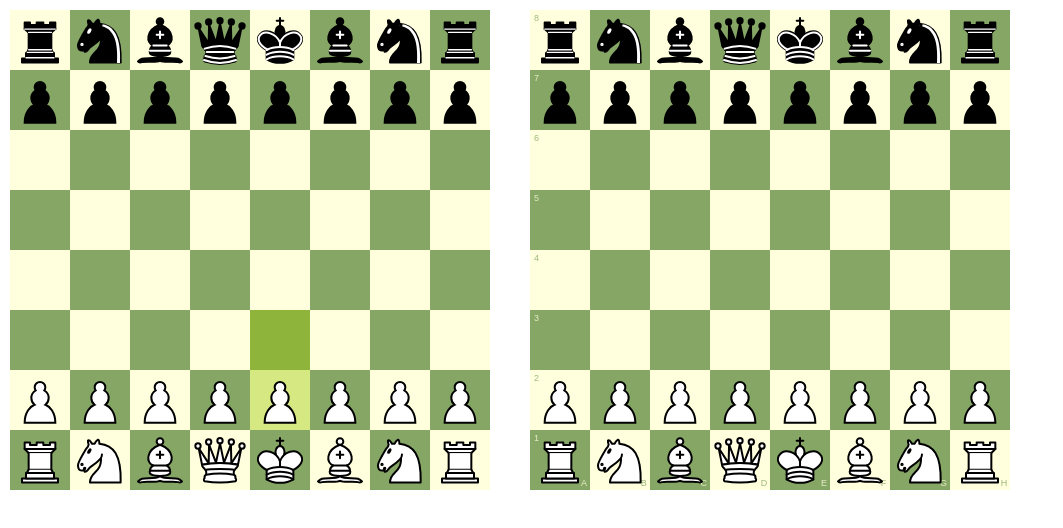
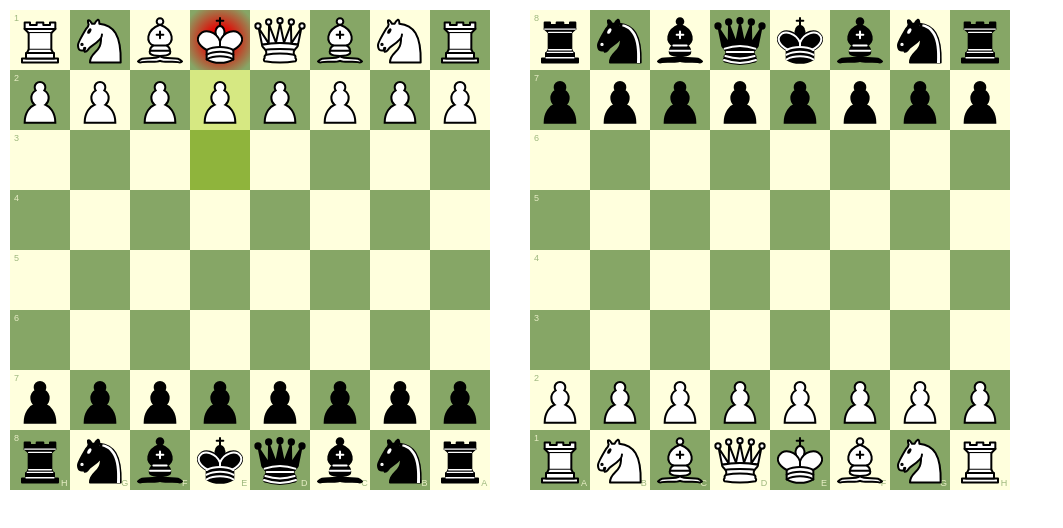
Before and after one commit to ljdr64/ljdr-chessboard, a React (Vite) app: page / in a window 1280 px wide. Shown: the top 528 px of the page, without its empty margins (0-1063 px from the left). Built offline with nearby package versions, Linux system fonts and the light colour scheme.

Commit message:
feat: add functional option and default setting for check

```diff
--- a/src/Components/ChessBoard/index.tsx
+++ b/src/Components/ChessBoard/index.tsx
@@ -7,6 +7,7 @@ import {
   defaultDraggable,
   defaultOrientation,
   defaultTurnColor,
+  defaultCheck,
   defaultLastMove,
   defaultCoordinates,
   defaultAnimation,
@@ -15,6 +16,7 @@ import { getPieceClass } from '../../utils/getPieceClass';
 import { getTranslateCoords } from '../../utils/getTranslateCoords';
 import { coordsToTranslate } from '../../utils/coordsToTranslate';
 import { notationToTranslate } from '../../utils/notationToTranslate';
+import { findPieceOnFEN } from '../../utils/findPieceOnFEN';
 import { animateMove } from '../../utils/animateMove';
 
 import './styles.css';
@@ -36,6 +38,7 @@ const ChessBoard: React.FC<ChessGameProps> = ({
   fen = defaultFEN,
   orientation = defaultOrientation,
   turnColor = defaultTurnColor,
+  check = defaultCheck,
   lastMove = defaultLastMove,
   coordinates = defaultCoordinates,
   squareSize = defaultSquareSize,
@@ -48,6 +51,7 @@ const ChessBoard: React.FC<ChessGameProps> = ({
   const pieceRefs = useRef<{ [key: string]: HTMLDivElement | null }>({});
   const ghostRef = useRef<HTMLDivElement | null>(null);
   const selectRef = useRef<HTMLDivElement | null>(null);
+  const checkRef = useRef<HTMLDivElement | null>(null);
   const lastMoveToRef = useRef<HTMLDivElement | null>(null);
   const lastMoveFromRef = useRef<HTMLDivElement | null>(null);
   const boardRef = useRef<HTMLDivElement | null>(null);
@@ -59,6 +63,18 @@ const ChessBoard: React.FC<ChessGameProps> = ({
     to: notationToTranslate(lastMove, squareSize, orientation)[1],
   });
   const [positionSelect, setPositionSelect] = useState('');
+  const [positionCheck, setPositionCheck] = useState(() => {
+    if (check === 'white' || (check === true && turnColor === 'white')) {
+      return coordsToTranslate(
+        findPieceOnFEN(fen, 'K', orientation, squareSize)
+      );
+    } else if (check === 'black' || (check === true && turnColor === 'black')) {
+      return coordsToTranslate(
+        findPieceOnFEN(fen, 'k', orientation, squareSize)
+      );
+    }
+    return '';
+  });
   const [isSelect, setIsSelect] = useState(false);
   const [isDragging, setIsDragging] = useState(false);
   const [isTouchStarted, setIsTouchStarted] = useState(false);
@@ -181,6 +197,7 @@ const ChessBoard: React.FC<ChessGameProps> = ({
         }
 
         setPositionSelect('');
+        setPositionCheck('');
         setIsSelect((prev) => !prev);
         setPositionLastMove({
           from: lastTranslate,
@@ -412,6 +429,7 @@ const ChessBoard: React.FC<ChessGameProps> = ({
 
             setLastFenPosition((prev) => updateFENForTake(prev, index));
             setPositionSelect('');
+            setPositionCheck('');
             setIsSelect((prev) => !prev);
             setPositionLastMove({
               from: lastTranslate,
@@ -573,6 +591,7 @@ const ChessBoard: React.FC<ChessGameProps> = ({
                   }
                 }
                 setPositionSelect('');
+                setPositionCheck('');
                 setIsSelect(false);
                 setLastMoveType('drag');
                 setPositionLastMove({
@@ -631,6 +650,15 @@ const ChessBoard: React.FC<ChessGameProps> = ({
           onMouseDown={(event) => handleMouseDown(-1, event)}
           onTouchStart={(event) => handleTouchStart(-1, event)}
         >
+          {positionCheck && (
+            <div
+              className="ljdr-check"
+              ref={checkRef}
+              style={{
+                transform: positionCheck,
+              }}
+            ></div>
+          )}
           {positionSelect && (
             <div
               className="select"
--- a/src/Components/ChessBoard/props.ts
+++ b/src/Components/ChessBoard/props.ts
@@ -3,6 +3,7 @@ export interface ChessGameProps {
   fen?: string;
   orientation?: string;
   turnColor?: string;
+  check?: string | boolean;
   lastMove?: string[];
   coordinates?: boolean;
   squareSize?: number;
@@ -24,6 +25,7 @@ export const defaultFEN =
   'rnbqkbnr/pppppppp/8/8/8/8/PPPPPPPP/RNBQKBNR w KQkq - 0 1';
 export const defaultOrientation = 'white';
 export const defaultTurnColor = 'white';
+export const defaultCheck = false;
 export const defaultLastMove = ['', ''];
 export const defaultCoordinates = true;
 export const defaultSquareSize = 60;
--- a/src/Components/ChessBoard/styles.css
+++ b/src/Components/ChessBoard/styles.css
@@ -62,6 +62,23 @@
   width: 12.5%;
   height: 12.5%;
   background: rgba(155, 199, 0, 0.41);
+  user-select: none;
+  background-size: cover;
+}
+
+.ljdr-check {
+  position: absolute;
+  top: 0;
+  left: 0;
+  width: 12.5%;
+  height: 12.5%;
+  background: radial-gradient(
+    ellipse at center,
+    rgba(255, 0, 0, 1) 0%,
+    rgba(231, 0, 0, 1) 25%,
+    rgba(169, 0, 0, 0) 89%,
+    rgba(158, 0, 0, 0) 100%
+  );
   user-select: none;
   background-size: cover;
 }
--- a/src/Pages/App/index.tsx
+++ b/src/Pages/App/index.tsx
@@ -9,9 +9,11 @@ const App: React.FC = () => {
       <div className="board-container">
         <ChessBoard
           id={'board-1'}
-          orientation="white"
+          orientation={'black'}
+          turnColor={'white'}
+          check={true}
           lastMove={['e2', 'e3']}
-          coordinates={false}
+          coordinates={true}
           animation={{ enabled: true, duration: 2000 }}
           draggable={{
             distance: 3,
--- /dev/null
+++ b/src/utils/findPieceOnFEN.ts
@@ -0,0 +1,49 @@
+/**
+ * Finds the position of a specific piece on the chessboard based on the FEN notation,
+ * taking into account the board orientation and square size.
+ *
+ * @param fen - The FEN string representing the current state of the chessboard.
+ * @param piece - The piece to find (e.g., 'k' for black king, 'K' for white king, etc.).
+ * @param orientation - The board orientation ('white' or 'black'). Determines how coordinates are calculated.
+ * @param squareSize - The size of each square on the chessboard, in pixels.
+ * @returns A tuple [x, y], where x and y are the pixel coordinates of the top-left corner of the square containing the piece. Returns [0, 0] if the piece is not found.
+ */
+
+export const findPieceOnFEN = (
+  fen: string,
+  piece: string,
+  orientation: string,
+  squareSize: number
+): [number, number] => {
+  let row = 0;
+  let col = 0;
+  const DIGITS = '0123456789';
+  console.log(fen);
+
+  for (let i = 0; i < fen.length; i++) {
+    const char = fen[i];
+
+    if (char === '/') {
+      row += 1;
+      col = 0;
+    } else if (DIGITS.includes(char)) {
+      col += parseInt(char);
+    } else {
+      let x = 0;
+      let y = 0;
+      if (orientation === 'white') {
+        x = col * squareSize;
+        y = row * squareSize;
+      } else if (orientation === 'black') {
+        x = (7 - col) * squareSize;
+        y = (7 - row) * squareSize;
+      }
+
+      if (char === piece) {
+        return [x, y];
+      }
+      col += 1;
+    }
+  }
+  return [0, 0];
+};
```
